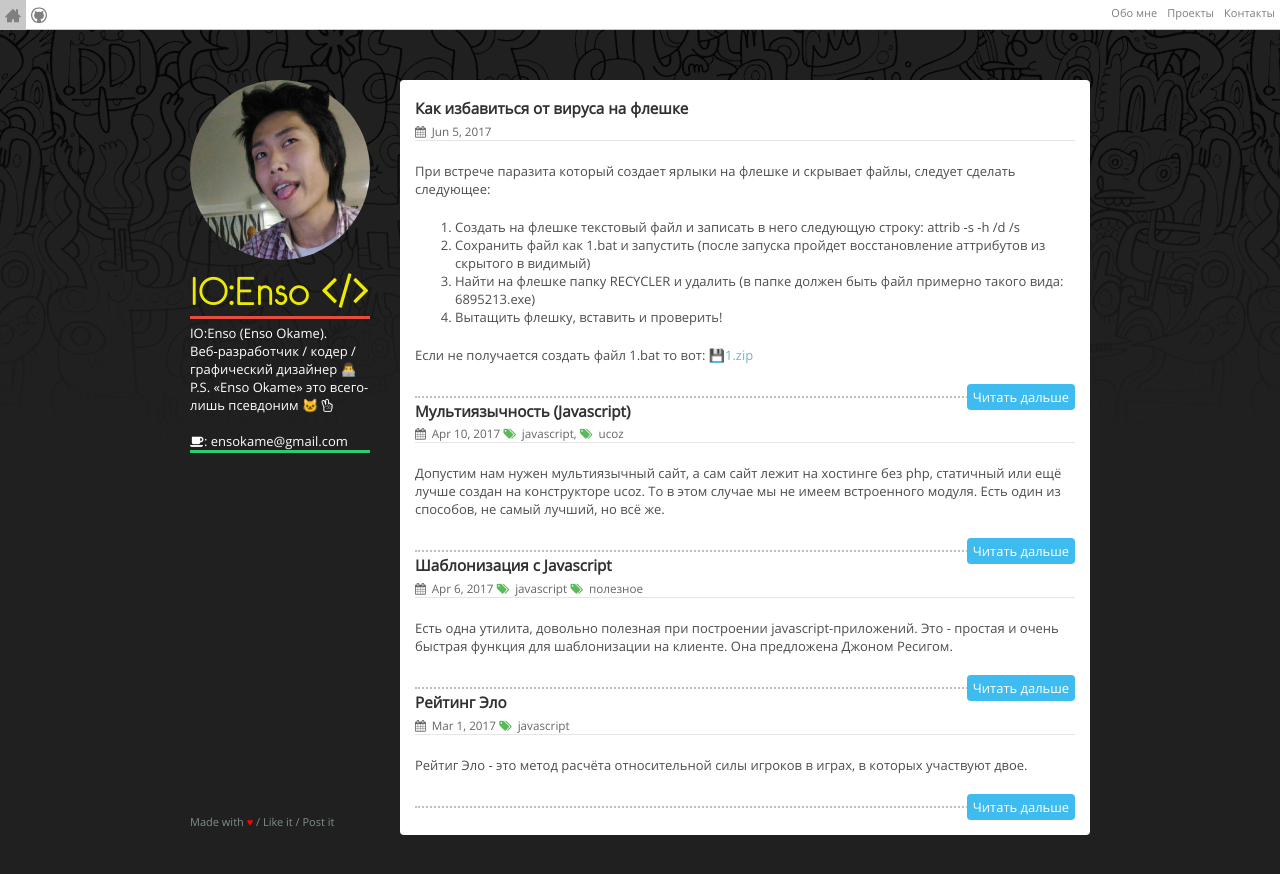
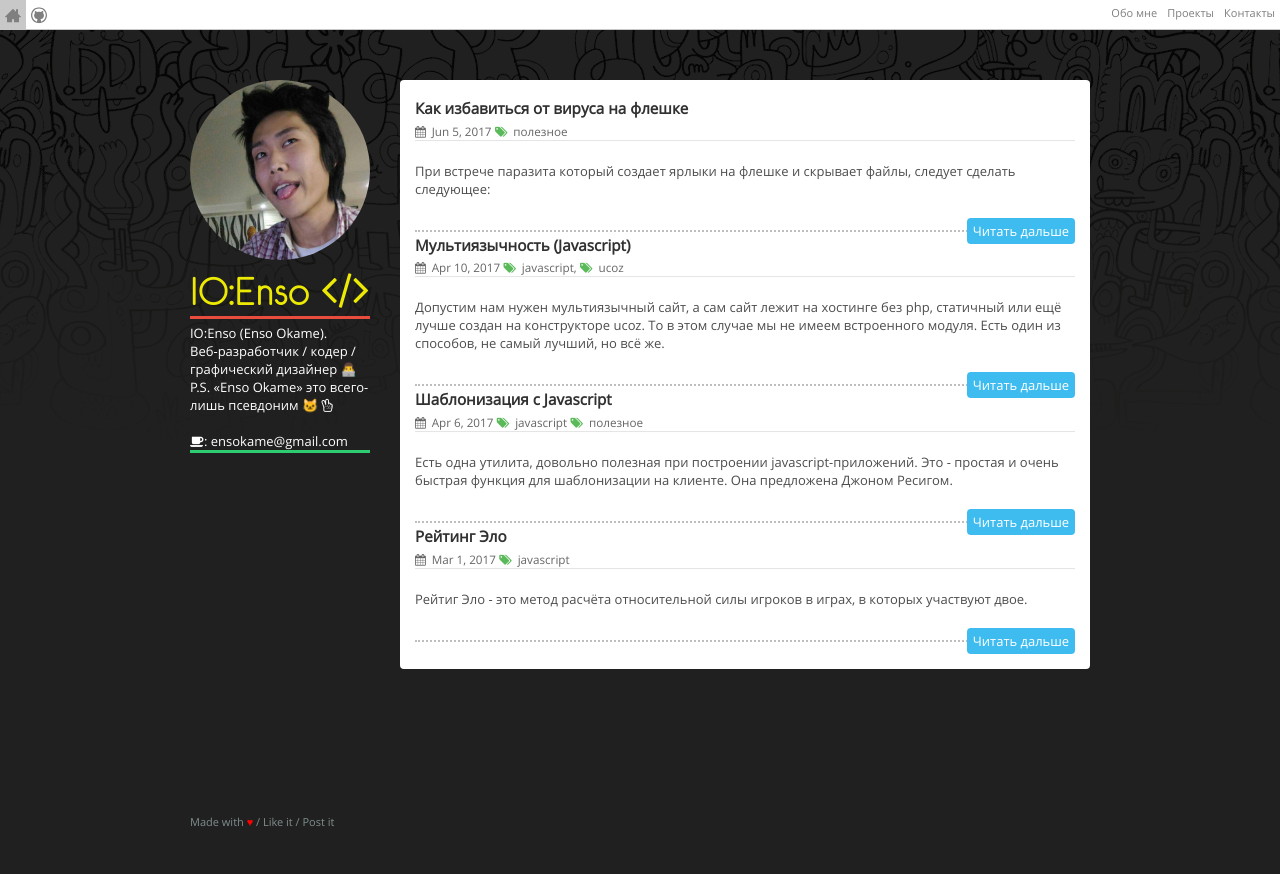
Before and after one commit to IOEnso/ioenso.github.io, a Jekyll site: the page built from index.html, in a window 1280 px wide. Shown: the top 874 px of the page. Built offline with Jekyll 4.4.1, drawn with Linux system fonts in a browser that asks for light colours.

Commit message:
Update 2017-6-5-virus-na-fleshke.md

```diff
--- a/_posts/2017-6-5-virus-na-fleshke.md
+++ b/_posts/2017-6-5-virus-na-fleshke.md
@@ -1,9 +1,11 @@
 ---
 layout: post
 title: Как избавиться от вируса на флешке
+tags:
+- полезное
 ---
 При встрече паразита который создает ярлыки на флешке и скрывает файлы, следует сделать следующее:
-
+<!--more-->
 1. Создать на флешке текстовый файл и записать в него следующую строку: attrib -s -h /d /s
 2. Сохранить файл как 1.bat и запустить (после запуска пройдет восстановление аттрибутов из скрытого в видимый)
 3. Найти на флешке папку RECYCLER и удалить (в папке должен быть файл примерно такого вида: 6895213.exe)
```
